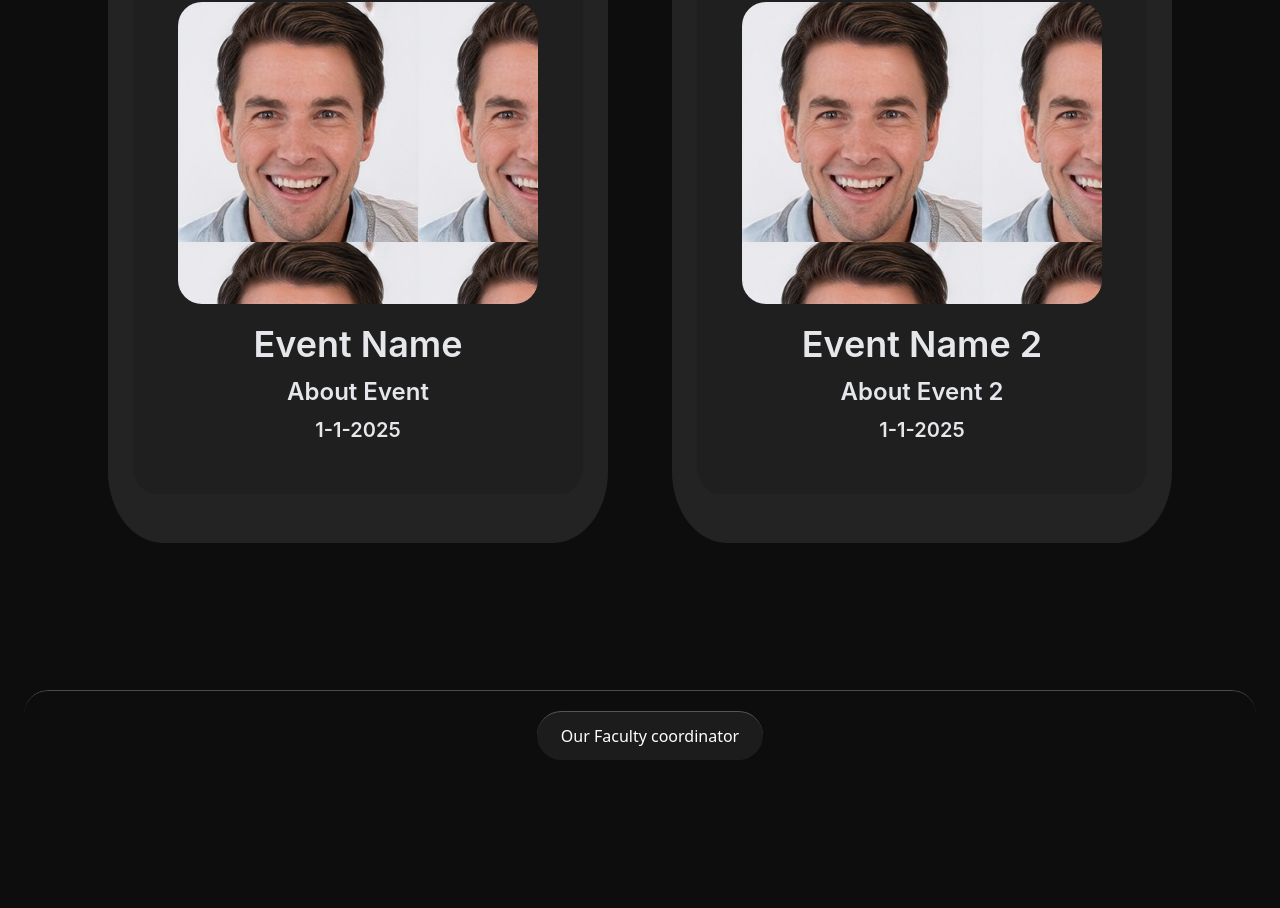
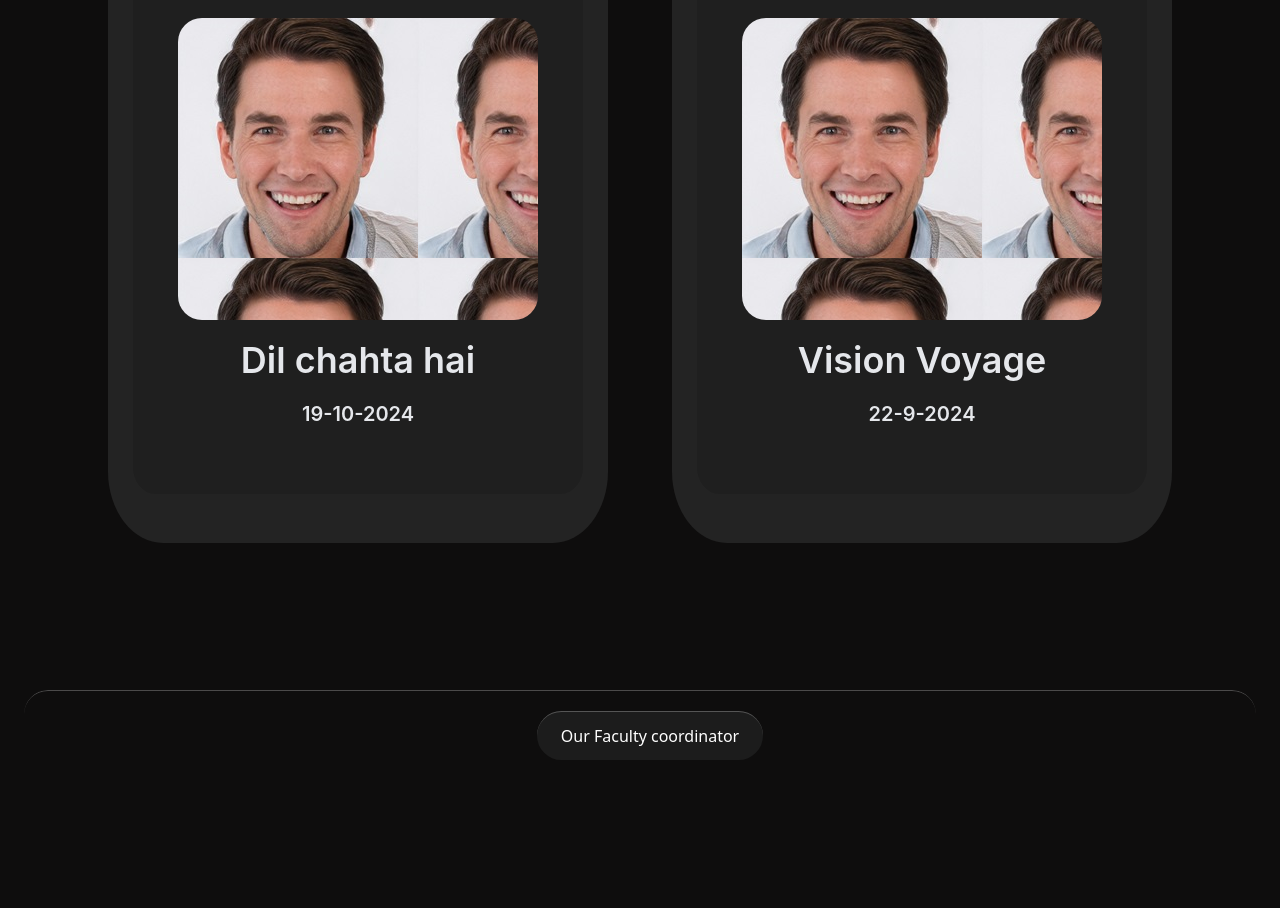
Before and after one commit to ACES-MIT/website, a React (Vite) app: page / in a window 1280 px wide. Shown: the part 1220-2128 px from the top of the page. Built offline with nearby package versions, Linux system fonts and the light colour scheme.

Commit message:
Update EventData.js

```diff
--- a/src/components/Home/compenents/Event/EventData.js
+++ b/src/components/Home/compenents/Event/EventData.js
@@ -2,23 +2,23 @@ import Try from "../../../../assets/try.jpg";
 
 export const EventData = [
   {
-    Name: "Event Name",
-    About: "About Event",
-    Date: "1-1-2025",
-    Details: "Event Details",
-    MInfo: "More Info About Event",
-    AInfo: "Extra Info",
+    Name: "Dil chahta hai",
+    About: "",
+    Date: "19-10-2024",
+    Details: "Dil chahta hai",
+    MInfo: "Organized a heartwarming charity  event to make a difference in the lives",
+    AInfo: "of those who need it most.o",
     Link: "/register",
     Image: Try,
   },
   {
-    Name: "Event Name 2",
-    About: "About Event 2",
-    Date: "1-1-2025",
-    Details: "Event Details",
-    MInfo: "More Info About Event",
-    AInfo: "Extra Info",
-    Link: "/register",
+    Name: "Vision Voyage",
+    About: "",
+    Date: "22-9-2024",
+    Details: "Vision Voyage",
+    MInfo: "This event aimed at guiding first-year  ",
+    AInfo: "students by creating a comprehensive roadmap for their academic and technical journey",
+    Link: "*",
     Image: Try,
   },
 ];
```
